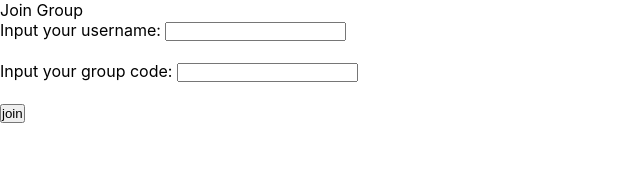
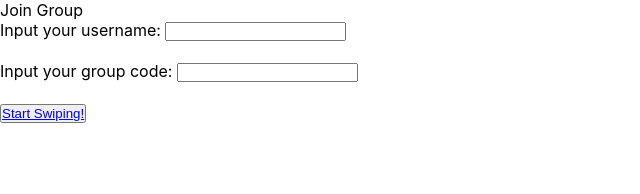
Before and after one commit to zaratejavier/Chicken-Tinder, a React (Create React App) app in the folder client/: page /JoinGroup in a window 1280 px wide. Shown: the top 194 px of the page, without its empty margins (0-640 px from the left). Built offline with nearby package versions, Linux system fonts and the light colour scheme.

Commit message:
time's up, uncommented out a link

```diff
--- a/client/src/components/JoinGroup.js
+++ b/client/src/components/JoinGroup.js
@@ -58,8 +58,8 @@ export default function JoinGroup() {
                 </input>
                 <br />
                 <br />
-                <button type="Submit">join
-                    {/* <Link to='/Swipe'>Start Swiping!</Link> */}
+                <button type="Submit">
+                    <Link to='/Swipe'>Start Swiping!</Link>
                 </button>
             </form>
         </div>
```
